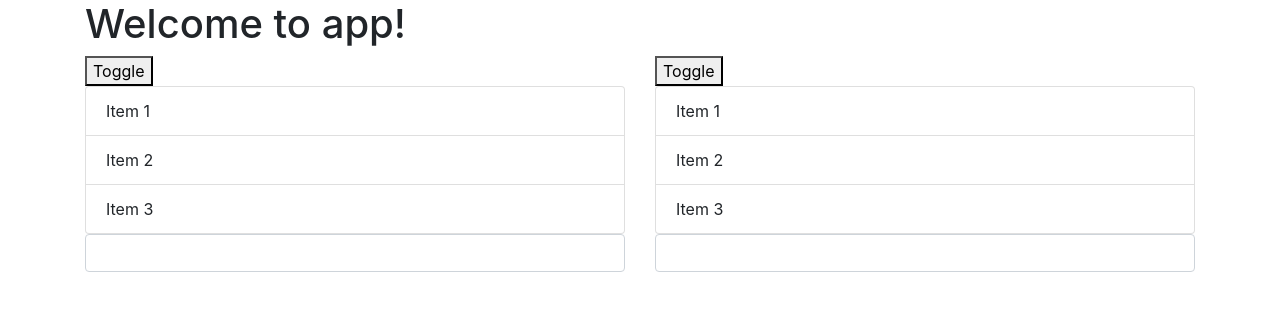
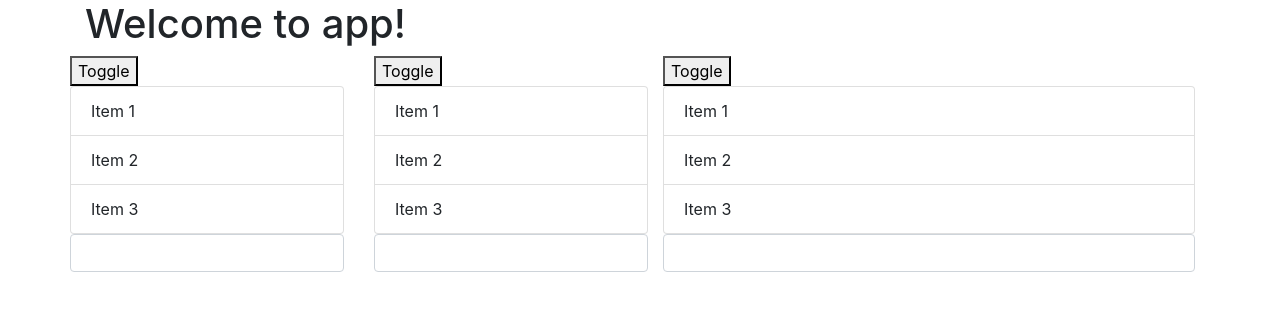
Before and after one commit to ev45ive/eduweb-angular-wzorce, an Angular app: page / in a window 1280 px wide. Shown: the top 310 px of the page. Built offline with nearby package versions, Linux system fonts and the light colour scheme.

Commit message:
2.8. Wstrzykiwanie do treści - finished

```diff
--- a/src/app/app.component.html
+++ b/src/app/app.component.html
@@ -6,6 +6,8 @@
       </h1>
 
       <div class="row">
+        <selection-provider class="row">
+
           <div class="col">
             <button (click)="hide = !hide">Toggle</button>
             <items-list *ngIf="!hide"></items-list>
@@ -14,6 +16,13 @@
             <button (click)="hide2 = !hide2">Toggle</button>
             <items-list *ngIf="!hide2"></items-list>
           </div>
+
+        </selection-provider>
+
+        <selection-provider class="col">
+          <button (click)="hide3 = !hide3">Toggle</button>
+          <items-list *ngIf="!hide3"></items-list>
+        </selection-provider>
       </div>
     </div>
   </div>
--- a/src/app/app.module.ts
+++ b/src/app/app.module.ts
@@ -5,6 +5,7 @@ import { NgModule } from '@angular/core';
 import { AppComponent } from './app.component';
 import { ItemsModule } from './items/items.module';
 import { SelectionModule } from './selection/selection.module';
+import { SharedModule } from './shared/shared.module';
 
 
 
@@ -14,6 +15,7 @@ import { SelectionModule } from './selection/selection.module';
   ],
   imports: [
     BrowserModule,
+    SharedModule,
     ItemsModule.forRoot()
   ],
   providers: [
--- a/src/app/items/items-list.component.ts
+++ b/src/app/items/items-list.component.ts
@@ -12,9 +12,9 @@ import { SelectionService } from '../selection/selection.service';
     </div>
     <input class="form-control" (keyup.enter)=" items.push({name:$event.target.value})">
   `,
-  viewProviders:[
-    SelectionService
-  ],
+  // viewProviders:[
+  //   SelectionService
+  // ],
   styles: []
 })
 export class ItemsListComponent implements OnInit {
--- a/src/app/selection/selectable.directive.ts
+++ b/src/app/selection/selectable.directive.ts
@@ -6,7 +6,7 @@ import { SelectionService } from './selection.service';
 })
 export class SelectableDirective {
 
-  constructor(@Host() private selection:SelectionService<any>) {
+  constructor(private selection:SelectionService<any>) {
     console.log('hello from selectable')
   }
 
--- /dev/null
+++ b/src/app/selection/selection-provider.component.ts
@@ -0,0 +1,22 @@
+import { Component, OnInit } from '@angular/core';
+import { SelectionService } from './selection.service';
+
+@Component({
+  selector: 'selection-provider',
+  template: `
+    <span>{{ selection.selection | json }} </span>
+    <ng-content></ng-content>
+  `,
+  providers:[
+    SelectionService
+  ],
+  styles: []
+})
+export class SelectionProviderComponent implements OnInit {
+
+  constructor(public selection:SelectionService<any>) { }
+
+  ngOnInit() {
+  }
+
+}
--- a/src/app/shared/shared.module.ts
+++ b/src/app/shared/shared.module.ts
@@ -2,6 +2,7 @@ import { NgModule } from '@angular/core';
 import { CommonModule } from '@angular/common';
 import { SelectionModule } from '../selection/selection.module';
 import { SelectableDirective } from '../selection/selectable.directive';
+import { SelectionProviderComponent } from '../selection/selection-provider.component';
 
 @NgModule({
   imports: [
@@ -9,7 +10,8 @@ import { SelectableDirective } from '../selection/selectable.directive';
     SelectionModule,
   ],
   exports:[
-    SelectableDirective
+    SelectableDirective,
+    SelectionProviderComponent
   ],
   declarations: []
 })
```
Also changed, not shown: src/app/selection/selection.module.ts (+5 -2 lines). Lines whose indentation alone changed are shown as unchanged.
